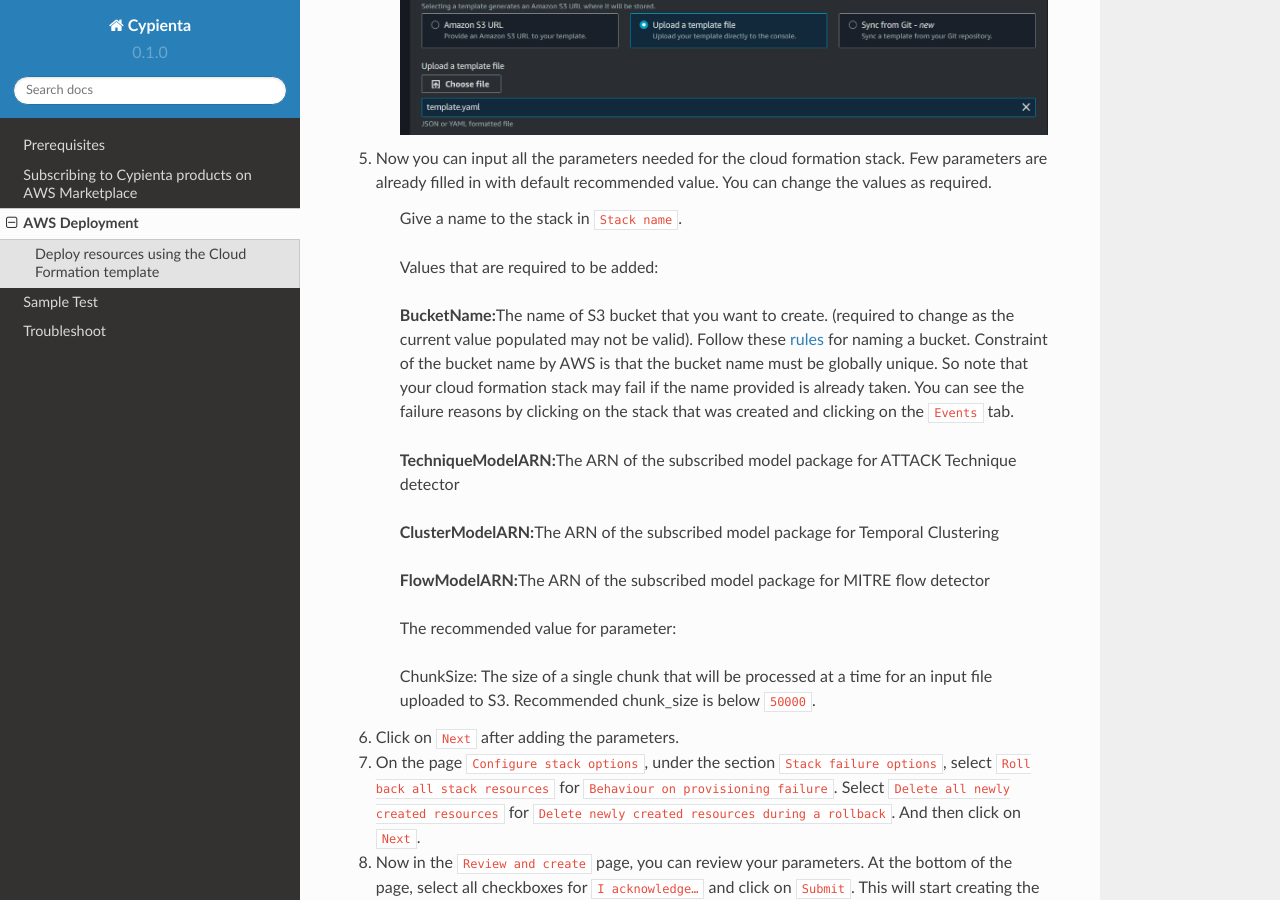
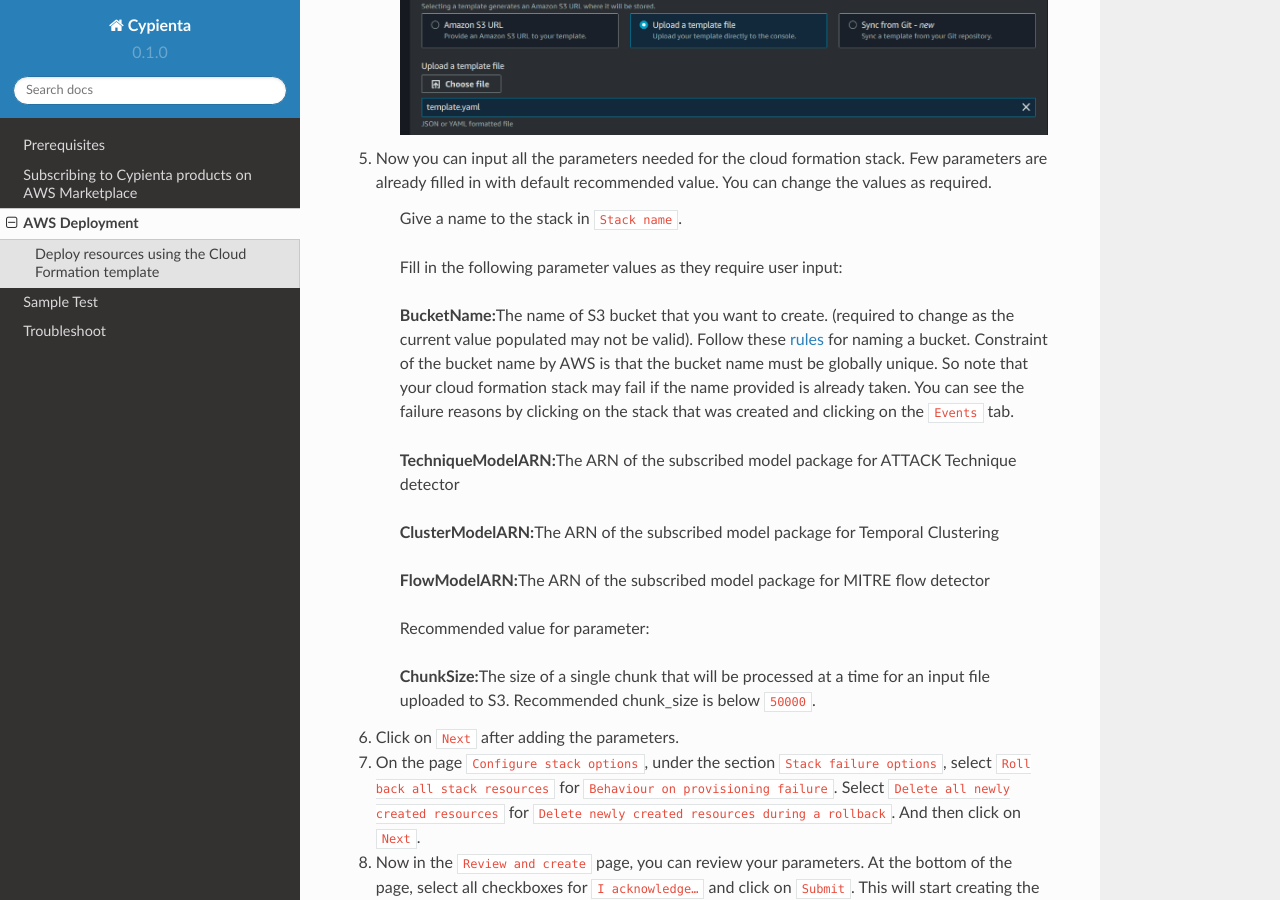
Before and after one commit to cypienta/docs, a Sphinx documentation site: the page built from docs/source/deploy.rst, in a window 1280 px wide and 900 px high, scrolled down 964 px. Built offline with Sphinx 7.4.7 and the Read the Docs theme 2.0.0, drawn with Linux system fonts in a browser that asks for light colours.

Commit message:
AWS documentation

```diff
--- a/docs/source/deploy.rst
+++ b/docs/source/deploy.rst
@@ -32,7 +32,7 @@ Deploy resources using the Cloud Formation template
     Give a name to the stack in ``Stack name``.
 
 
-    Values that are required to be added:
+    Fill in the following parameter values as they require user input:
 
     **BucketName:**\ The name of S3 bucket that you want to create.
     (required to change as the current value populated may not be
@@ -53,9 +53,9 @@ Deploy resources using the Cloud Formation template
     **FlowModelARN:**\ The ARN of the subscribed model package for MITRE
     flow detector
 
-    The recommended value for parameter:
+    Recommended value for parameter:
 
-    ChunkSize: The size of a single chunk that will be processed at a
+    **ChunkSize:**\ The size of a single chunk that will be processed at a
     time for an input file uploaded to S3. Recommended chunk_size is
     below ``50000``.
 
--- a/docs/source/end_to_end_test.rst
+++ b/docs/source/end_to_end_test.rst
@@ -103,4 +103,4 @@ How to test end-to-end
 
     3. You can monitor the progress on CloudWatch logs for each lambda function and transform job created.
 
-4. Wait for a complete output to show up on the S3 bucket. (s3://alert-detector/output/flow/{unique-id}/)
+4. Wait for a complete output to show up on the S3 bucket. ``s3://alert-detector/output/flow/{unique-id}/``
--- a/docs/source/subscription.rst
+++ b/docs/source/subscription.rst
@@ -19,7 +19,7 @@ ATTACK Technique Detector
         :align: center
 
     .. note::
-    Note: Do not click on ``Continue to configuration`` at the top of the page. You can move to the next step.
+        Note: Do not click on ``Continue to configuration`` at the top of the page. You can move to the next step.
 
 3. Make note of the technique detector model package ARN by going to the Sagemaker console. On the left-hand side panel, navigate to Inference → Marketplace model packages. Select ``AWS Marketplace subscriptions`` tab. Click on the desired product title and copy the ``Model package ARN``.
 
@@ -46,7 +46,7 @@ Temporal Clustering
         :align: center
 
     .. note::
-    Note: Do not click on ``Continue to configuration`` at the top of the page. You can move to the next step.
+        Note: Do not click on ``Continue to configuration`` at the top of the page. You can move to the next step.
 
 3. Make note of the temporal clustering model package ARN by going to the Sagemaker console. On the left hand side panel, navigate to Inference → Marketplace model packages. Select ``AWS Marketplace subscriptions`` tab. Click on the desired product title and copy the ``Model package ARN``.
 
@@ -73,7 +73,7 @@ MITRE ATTACK Flow Detector
         :align: center
 
     .. note::
-    Note: Do not click on ``Continue to configuration`` at the top of the page. You can move to the next step.
+        Note: Do not click on ``Continue to configuration`` at the top of the page. You can move to the next step.
 
 3. Make note of the flow detector model package ARN by going to the Sagemaker console. On the left hand side panel, navigate to Inference → Marketplace model packages. Select ``AWS Marketplace subscriptions`` tab. Click on the desired product title and copy the ``Model package ARN``.
 
```
Also changed, not shown: other parts of docs/source/end_to_end_test.rst (+1 -1 lines).
